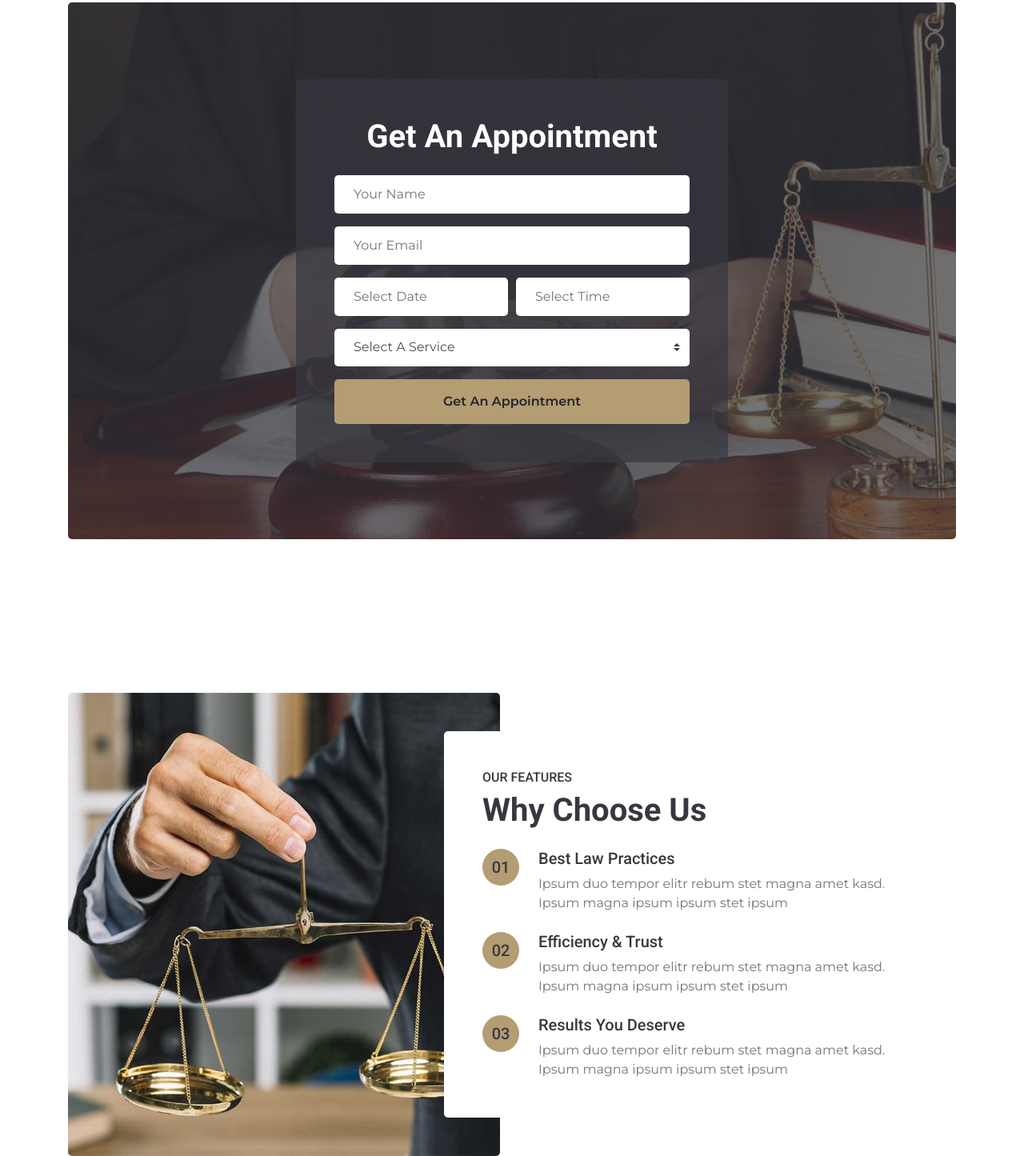
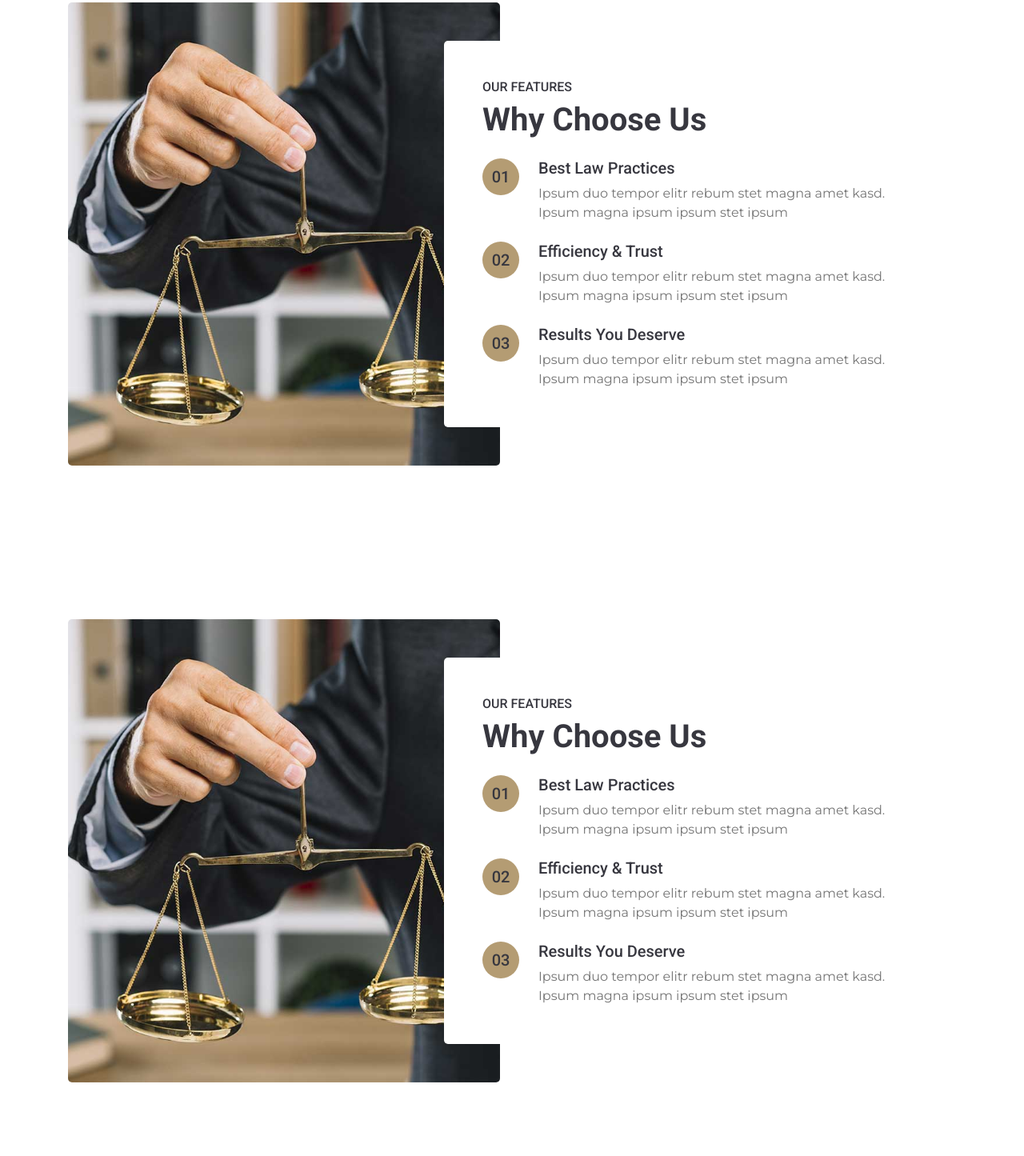
Before and after one commit to MargaritaFajardo/peluchesfm.github.io, a plain HTML site: page about.html in a window 1280 px wide. Shown: the part 1351-2796 px from the top of the page at 80% size. Drawn offline with nearby package versions, Linux system fonts and the light colour scheme.

Commit message:
Información base  mision y vision

```diff
--- a/about.html
+++ b/about.html
@@ -3,7 +3,7 @@
 
 <head>
     <meta charset="utf-8">
-    <title>JUSTICE - Free Lawyer Website Template</title>
+    <title>PELUCHES - FM - Misión y Visión</title>
     <meta content="width=device-width, initial-scale=1.0" name="viewport">
     <meta content="Free HTML Templates" name="keywords">
     <meta content="Free HTML Templates" name="description">
@@ -32,7 +32,7 @@
         <div class="row">
             <div class="col-lg-3 bg-secondary d-none d-lg-block">
                 <a href="index.html" class="navbar-brand w-100 h-100 m-0 p-0 d-flex align-items-center justify-content-center">
-                    <h1 class="m-0 display-4 text-primary text-uppercase">Justice</h1>
+                    <h1 class="m-0 display-4 text-primary text-uppercase">PELUCHES FM</h1>
                 </a>
             </div>
             <div class="col-lg-9">
@@ -40,11 +40,11 @@
                     <div class="col-lg-7 text-left">
                         <div class="h-100 d-inline-flex align-items-center py-2 px-3">
                             <i class="fa fa-envelope text-primary mr-2"></i>
-                            <small>info@example.com</small>
+                            <small>peluchesfminfo@gmail.com</small>
                         </div>
                         <div class="h-100 d-inline-flex align-items-center py-2 px-2">
                             <i class="fa fa-phone-alt text-primary mr-2"></i>
-                            <small>+012 345 6789</small>
+                            <small>+593 994 885 027</small>
                         </div>
                     </div>
                     <div class="col-lg-5 text-right">
@@ -76,21 +76,12 @@
                     </button>
                     <div class="collapse navbar-collapse justify-content-between" id="navbarCollapse">
                         <div class="navbar-nav mr-auto py-0">
-                            <a href="index.html" class="nav-item nav-link">Home</a>
-                            <a href="about.html" class="nav-item nav-link active">About</a>
-                            <a href="service.html" class="nav-item nav-link">Practice</a>
-                            <a href="team.html" class="nav-item nav-link">Attorneys</a>
-                            <div class="nav-item dropdown">
-                                <a href="#" class="nav-link dropdown-toggle" data-toggle="dropdown">Dropdown</a>
-                                <div class="dropdown-menu rounded-0 m-0">
-                                    <a href="#" class="dropdown-item">Menu Item 1</a>
-                                    <a href="#" class="dropdown-item">Menu Item 2</a>
-                                    <a href="#" class="dropdown-item">Menu Item 3</a>
-                                </div>
-                            </div>
-                            <a href="contact.html" class="nav-item nav-link">Contact</a>
+                            <a href="index.html" class="nav-item nav-link">Inicio</a>
+                            <a href="about.html" class="nav-item nav-link active">Misión y Visión</a>
+                            <a href="service.html" class="nav-item nav-link">Productos</a>
+                            <a href="contact.html" class="nav-item nav-link">Contactos</a>
                         </div>
-                        <a href="" class="btn btn-primary mr-3 d-none d-lg-block">Get A Quote</a>
+                        <a href="" class="btn btn-primary mr-3 d-none d-lg-block">Solicitar Cotización</a>
                     </div>
                 </nav>
             </div>
@@ -103,11 +94,11 @@
     <div class="container-fluid bg-page-header" style="margin-bottom: 90px;">
         <div class="container">
             <div class="d-flex flex-column align-items-center justify-content-center" style="min-height: 400px">
-                <h3 class="display-3 text-white text-uppercase">About</h3>
+                <h3 class="display-3 text-white text-uppercase">Misión y Visión</h3>
                 <div class="d-inline-flex text-white">
-                    <p class="m-0 text-uppercase"><a class="text-white" href="">Home</a></p>
+                    <p class="m-0 text-uppercase"><a class="text-white" href="">Inicio</a></p>
                     <i class="fa fa-angle-double-right pt-1 px-3"></i>
-                    <p class="m-0 text-uppercase">About</p>
+                    <p class="m-0 text-uppercase">Misión y Visión</p>
                 </div>
             </div>
         </div>
@@ -133,58 +124,6 @@
         </div>
     </div>
     <!-- About End -->
-
-
-    <!-- Appointment Start -->
-    <div class="container-fluid py-5">
-        <div class="container py-5">
-            <div class="bg-appointment rounded">
-                <div class="row h-100 align-items-center justify-content-center">
-                    <div class="col-lg-6 py-5">
-                        <div class="rounded p-5 my-5" style="background: rgba(55, 55, 63, .7);">
-                            <h1 class="text-center text-white mb-4">Get An Appointment</h1>
-                            <form>
-                                <div class="form-group">
-                                    <input type="text" class="form-control border-0 p-4" placeholder="Your Name" required="required" />
-                                </div>
-                                <div class="form-group">
-                                    <input type="email" class="form-control border-0 p-4" placeholder="Your Email" required="required" />
-                                </div>
-                                <div class="form-row">
-                                    <div class="col-6">
-                                        <div class="form-group">
-                                            <div class="date" id="date" data-target-input="nearest">
-                                                <input type="text" class="form-control border-0 p-4 datetimepicker-input" placeholder="Select Date" data-target="#date" data-toggle="datetimepicker"/>
-                                            </div>
-                                        </div>
-                                    </div>
-                                    <div class="col-6">
-                                        <div class="form-group">
-                                            <div class="time" id="time" data-target-input="nearest">
-                                                <input type="text" class="form-control border-0 p-4 datetimepicker-input" placeholder="Select Time" data-target="#time" data-toggle="datetimepicker"/>
-                                            </div>
-                                        </div>
-                                    </div>
-                                </div>
-                                <div class="form-group">
-                                    <select class="custom-select border-0 px-4" style="height: 47px;">
-                                        <option selected>Select A Service</option>
-                                        <option value="1">Service 1</option>
-                                        <option value="2">Service 1</option>
-                                        <option value="3">Service 1</option>
-                                    </select>
-                                </div>
-                                <div>
-                                    <button class="btn btn-primary btn-block border-0 py-3" type="submit">Get An Appointment</button>
-                                </div>
-                            </form>
-                        </div>
-                    </div>
-                </div>
-            </div>
-        </div>
-    </div>
-    <!-- Appointment End -->
 
 
     <!-- Features Start -->
@@ -234,6 +173,52 @@
     </div>
     <!-- Features End -->
 
+    <!-- Features Start -->
+    <div class="container-fluid py-5">
+        <div class="container py-5">
+            <div class="row">
+                <div class="col-lg-6" style="min-height: 500px;">
+                    <div class="position-relative h-100 rounded overflow-hidden">
+                        <img class="position-absolute w-100 h-100" src="img/feature.jpg" style="object-fit: cover;">
+                    </div>
+                </div>
+                <div class="col-lg-6 pt-5 pb-lg-5">
+                    <div class="feature-text bg-white rounded p-lg-5">
+                        <h6 class="text-uppercase">Our Features</h6>
+                        <h1 class="mb-4">Why Choose Us</h1>
+                        <div class="d-flex mb-4">
+                            <div class="btn-primary btn-lg-square px-3" style="border-radius: 50px;">
+                                <h5 class="text-secondary m-0">01</h5>
+                            </div>
+                            <div class="ml-4">
+                                <h5>Best Law Practices</h5>
+                                <p class="m-0">Ipsum duo tempor elitr rebum stet magna amet kasd. Ipsum magna ipsum ipsum stet ipsum</p>
+                            </div>
+                        </div>
+                        <div class="d-flex mb-4">
+                            <div class="btn-primary btn-lg-square px-3" style="border-radius: 50px;">
+                                <h5 class="text-secondary m-0">02</h5>
+                            </div>
+                            <div class="ml-4">
+                                <h5>Efficiency & Trust</h5>
+                                <p class="m-0">Ipsum duo tempor elitr rebum stet magna amet kasd. Ipsum magna ipsum ipsum stet ipsum</p>
+                            </div>
+                        </div>
+                        <div class="d-flex">
+                            <div class="btn-primary btn-lg-square px-3" style="border-radius: 50px;">
+                                <h5 class="text-secondary m-0">03</h5>
+                            </div>
+                            <div class="ml-4">
+                                <h5>Results You Deserve</h5>
+                                <p class="m-0">Ipsum duo tempor elitr rebum stet magna amet kasd. Ipsum magna ipsum ipsum stet ipsum</p>
+                            </div>
+                        </div>
+                    </div>
+                </div>
+            </div>
+        </div>
+    </div>
+    <!-- Features End -->
 
     <!-- Footer Start -->
     <div class="container-fluid bg-secondary text-white pt-5 px-sm-3 px-md-5" style="margin-top: 90px;">
```
Also changed, not shown: index.html (+5 -4 lines).
